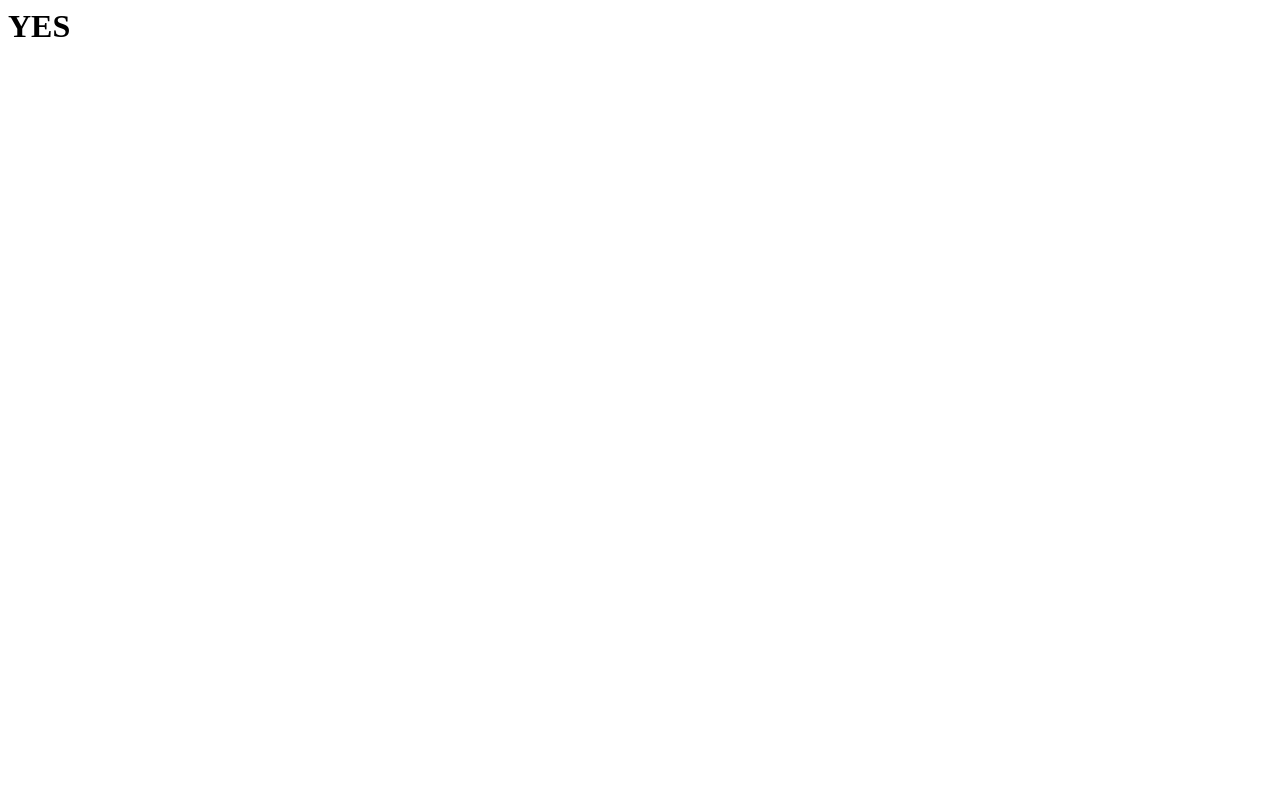
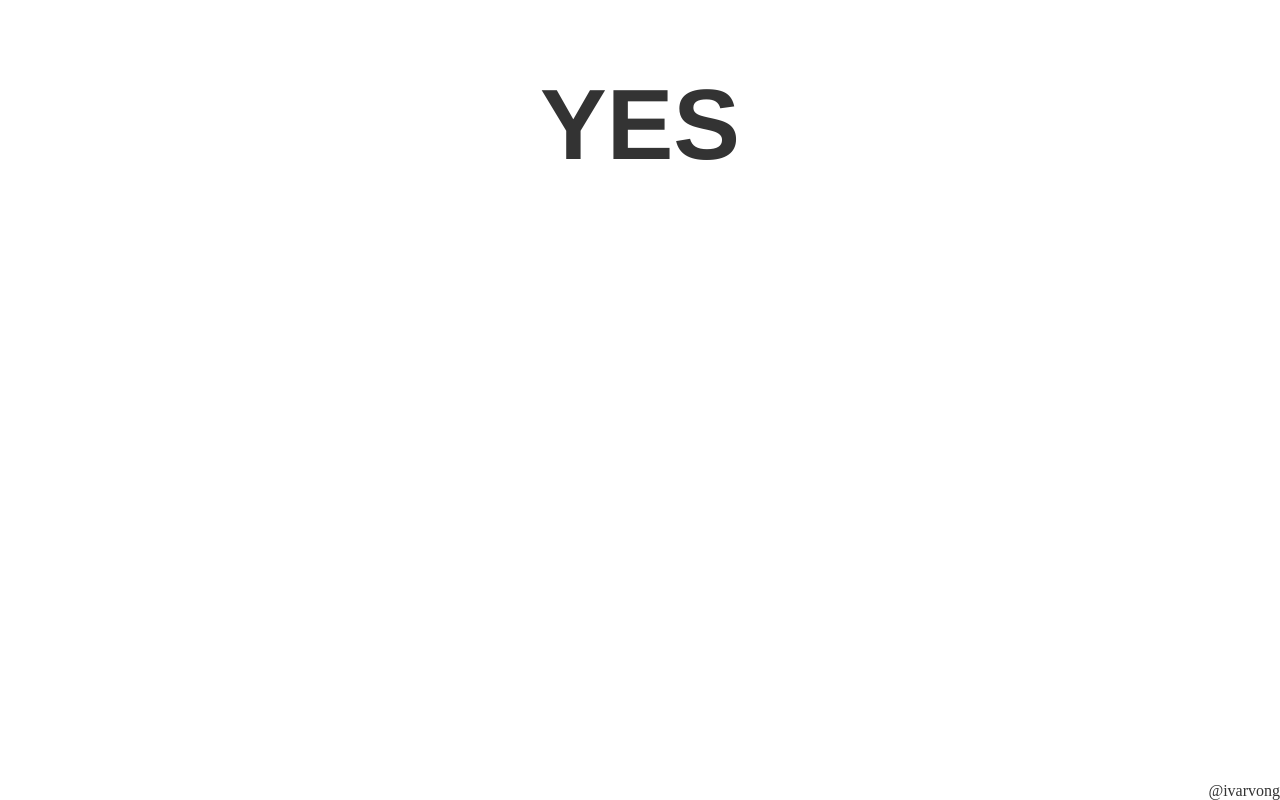
Before and after one commit to ivarvong/should-i-ship-the-code, a plain HTML site: page index.html in a window 1280 px wide. Drawn offline with Linux system fonts and the light colour scheme.

Commit message:
Update index.html

```diff
--- a/index.html
+++ b/index.html
@@ -1 +1,31 @@
-<h1>YES</h1>
+<!DOCTYPE html>
+<html>
+<head>
+  <title>Should I Ship The Code?</title>
+	<meta name="viewport" content="width=device-width, initial-scale=1.0, user-scalable=no">
+	<style>
+		h1 {
+			font-family: Helvetica;
+			font-size: 100px;
+			text-align: center;
+			color: #333;
+		}
+		.vanity {
+			position: fixed;
+			bottom: 0;
+			right: 0;
+
+		}
+		a, a:visited {
+			color: #333;
+			text-decoration: none;
+		}
+	</style>
+</head>
+
+<body>
+	<h1>YES</h1>
+	<a class="vanity" href="https://twitter.com/ivarvong">@ivarvong</a>
+</body>
+
+</html>
```
